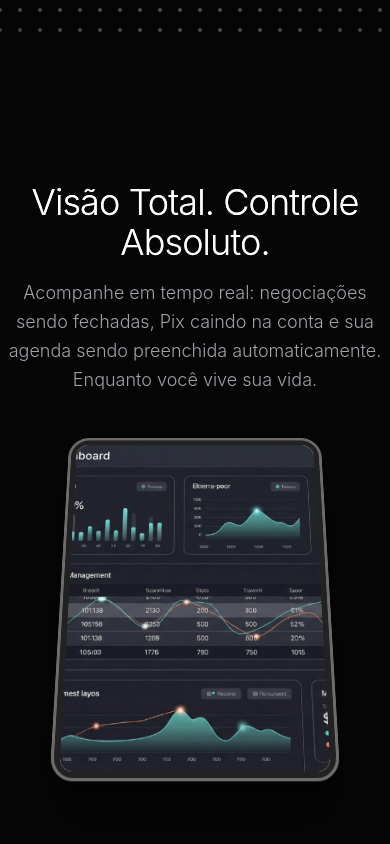
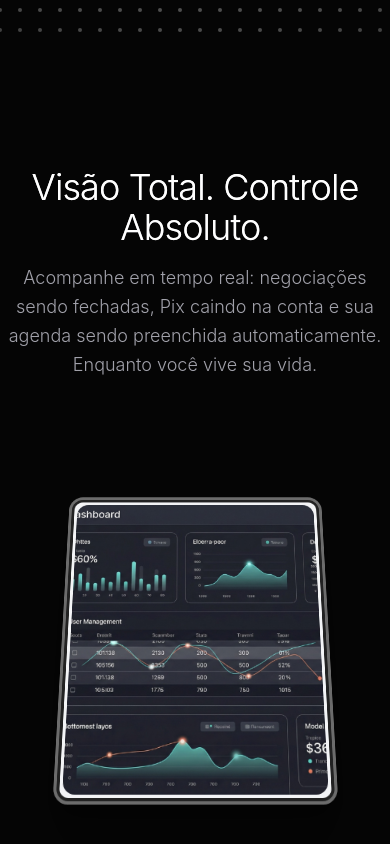
Before and after one commit to GabrielSemiao/AgenticOS-Page, a React (Vite) app: page / in a window 390 px wide. Shown: the part 810-1654 px from the top of the page. Built offline with nearby package versions, Linux system fonts and the light colour scheme.

Commit message:
[dyad] Responsividade mobile do dashboard corrigida - wrote 1 file(s)

```diff
--- a/src/components/ui/container-scroll.tsx
+++ b/src/components/ui/container-scroll.tsx
@@ -1,5 +1,4 @@
 "use client";
-
 import React, { useRef } from "react";
 import { useScroll, useTransform, motion, MotionValue } from "framer-motion";
 
@@ -61,7 +60,7 @@ export const Header = ({ translate, titleComponent }: any) => {
       style={{
         translateY: translate,
       }}
-      className="div max-w-5xl mx-auto text-center"
+      className="div max-w-5xl mx-auto text-center mb-10 md:mb-20"
     >
       {titleComponent}
     </motion.div>
@@ -86,9 +85,9 @@ export const Card = ({
         boxShadow:
           "0 0 #0000004d, 0 9px 20px #0000004a, 0 37px 37px #00000042, 0 84px 50px #00000026, 0 149px 60px #0000000a, 0 233px 65px #00000003",
       }}
-      className="max-w-5xl -mt-12 mx-auto h-[30rem] md:h-[40rem] w-full border-4 border-[#6C6C6C] p-2 md:p-6 bg-[#222222] rounded-[30px] shadow-2xl"
+      className="max-w-5xl mx-auto h-[50vh] sm:h-[30rem] md:h-[40rem] w-[95vw] md:w-full border-4 border-[#6C6C6C] p-1 md:p-6 bg-[#222222] rounded-[20px] md:rounded-[30px] shadow-2xl"
     >
-      <div className=" h-full w-full  overflow-hidden rounded-2xl bg-gray-100 dark:bg-zinc-900 md:rounded-2xl md:p-4 ">
+      <div className="h-full w-full overflow-hidden rounded-xl md:rounded-2xl bg-gray-100 p-1 md:p-4">
         {children}
       </div>
     </motion.div>
```
